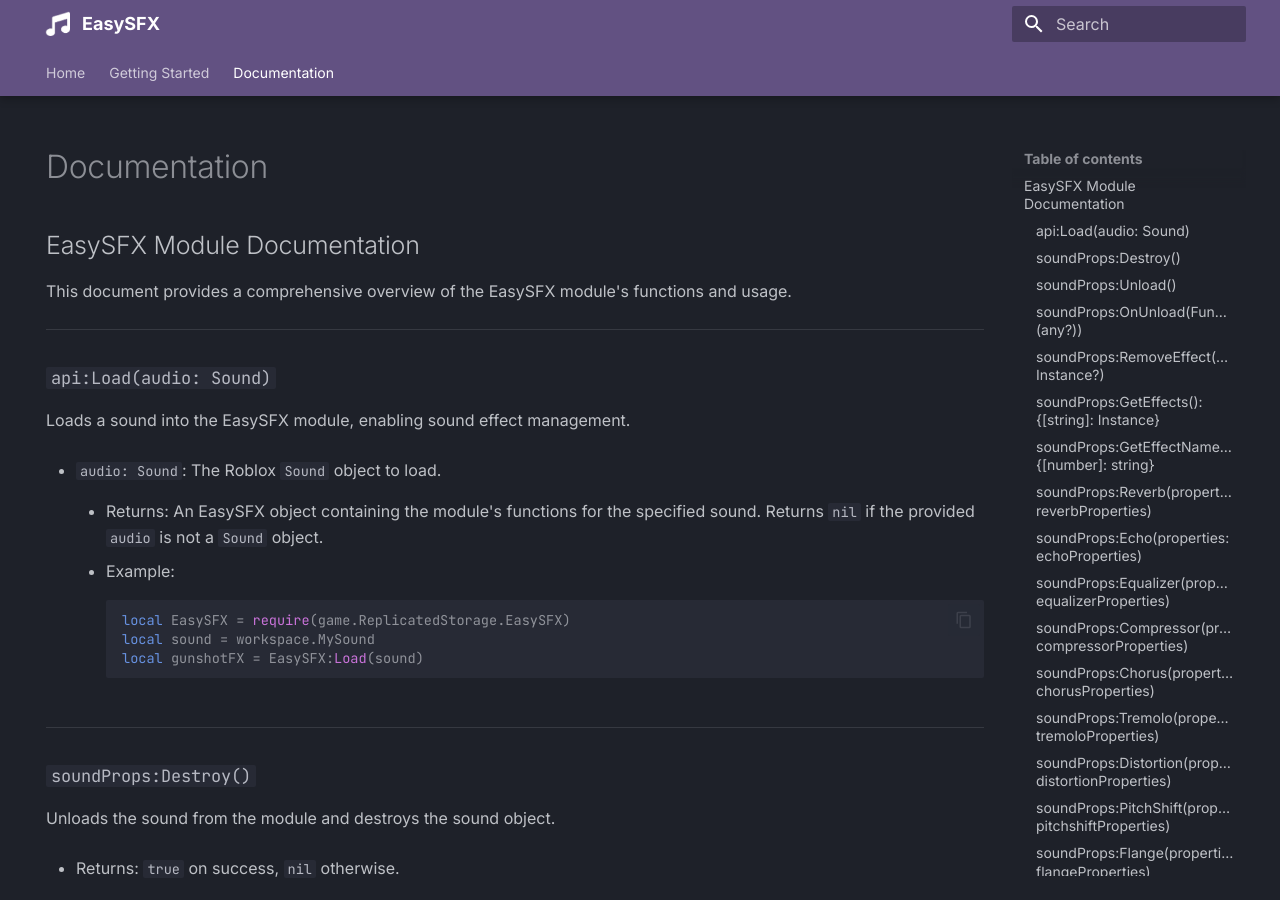
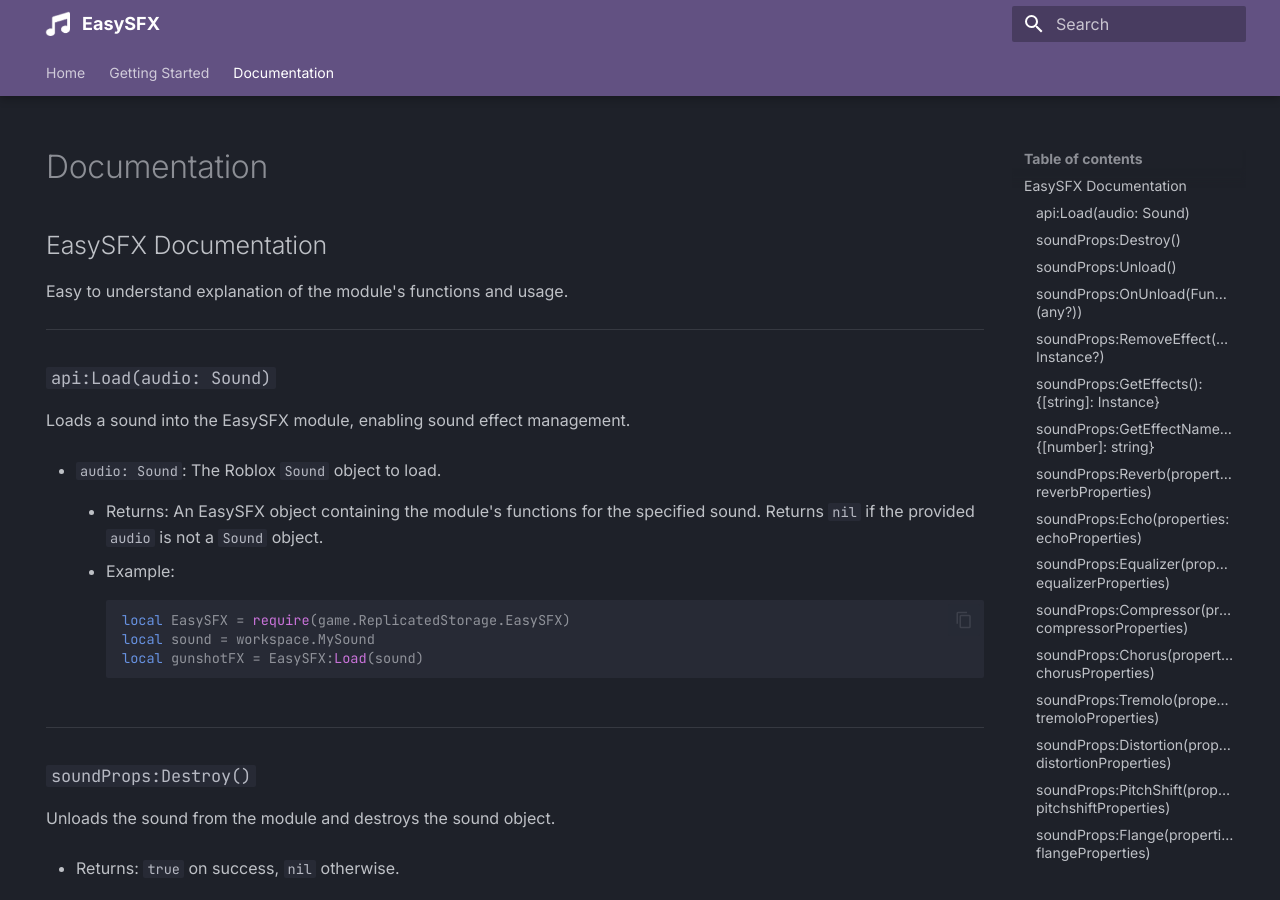
Before and after one commit to Withoutruless/EasySFX, an MkDocs documentation site: the page built from docs/api/documentation/index.md, in a window 1280 px wide and 900 px high. Built offline with MkDocs 1.6.1 and Material for MkDocs 9.7.7, drawn with Linux system fonts in a browser that asks for light colours.

Commit message:
Update index.md

```diff
--- a/docs/api/documentation/index.md
+++ b/docs/api/documentation/index.md
@@ -2,9 +2,9 @@
 hide:
 - navigation
 ---
-## EasySFX Module Documentation
+## EasySFX Documentation
 
-This document provides a comprehensive overview of the EasySFX module's functions and usage.
+Easy to understand explanation of the module's functions and usage.
 
 ---
 
```
